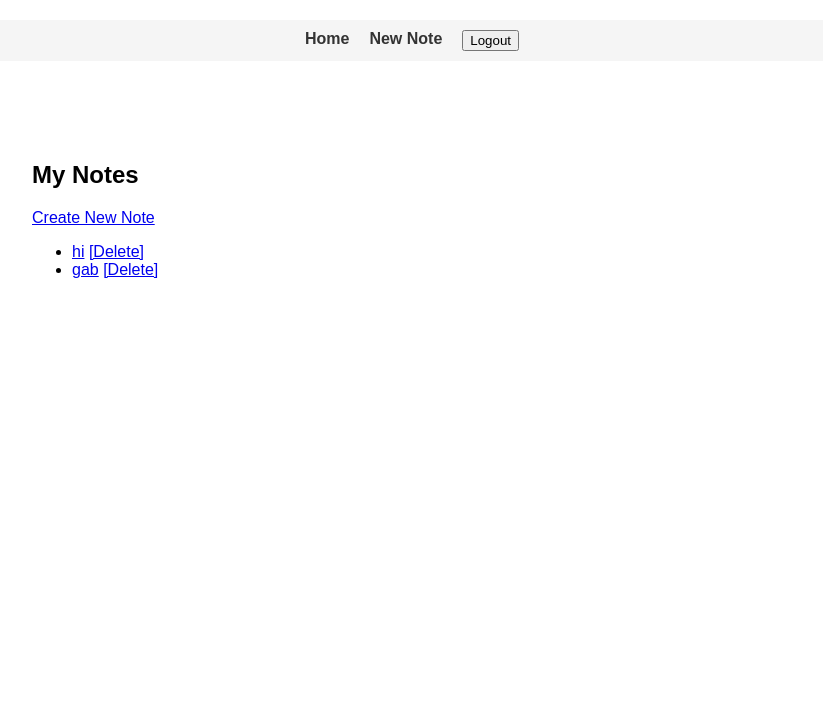
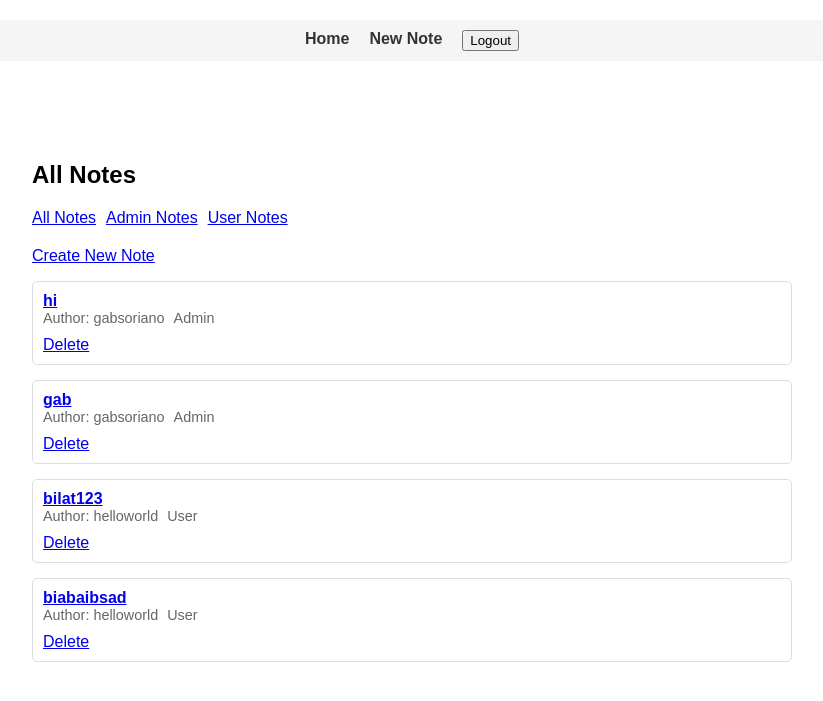
Before and after one commit to eligabsoriano/notes, a Django app: page / in a window 1280 px wide. Shown: the top 701 px of the page, without its empty margins (228-1051 px from the left). Run offline with Django 5.2, Linux system fonts and the light colour scheme; a user stored in the database is signed in; data comes from the database, SQL or seed files in the repository.

Commit message:
Add superuser role support and note filtering in note management
- Implemented custom permissions for superusers to view all notes
- Added filtering by user type for enhanced note management
- Updated note list template to display user roles
- Integrated dynamic filtering buttons for user type
- Enhanced note update/delete functionality for superuser access

```diff
--- a/notes/views.py
+++ b/notes/views.py
@@ -1,18 +1,47 @@
 from django.shortcuts import render, redirect, get_object_or_404
-from django.contrib.auth.decorators import login_required
+from django.contrib.auth.decorators import login_required, user_passes_test
 from rest_framework import viewsets
-from rest_framework.permissions import IsAuthenticated
+from rest_framework.permissions import IsAuthenticated, BasePermission
 from .models import Note
 from .forms import NoteForm
 from .serializers import NoteSerializer
+from django.contrib.auth.models import User
+
+# Custom permission class to check if user is a superuser
+class IsSuperUser(BasePermission):
+    def has_permission(self, request, view):
+        return request.user.is_superuser
 
 @login_required
 def note_list(request):
-    notes = Note.objects.filter(author=request.user)
-    return render(request, 'notes/note_list.html', {'notes': notes})
+    # If user is superuser, show all notes from all users
+    # Otherwise, show only the user's own notes
+    if request.user.is_superuser:
+        # Get filter parameter from request
+        filter_type = request.GET.get('filter', 'all')
+
+        if filter_type == 'superusers':
+            # Get all superusers
+            superusers = User.objects.filter(is_superuser=True)
+            notes = Note.objects.filter(author__in=superusers)
+        elif filter_type == 'regular_users':
+            # Get all regular users
+            regular_users = User.objects.filter(is_superuser=False)
+            notes = Note.objects.filter(author__in=regular_users)
+        else:
+            # Show all notes
+            notes = Note.objects.all()
+    else:
+        notes = Note.objects.filter(author=request.user)
+
+    return render(request, 'notes/note_list.html', {
+        'notes': notes,
+        'filter_type': request.GET.get('filter', 'all')
+    })
 
 @login_required
 def note_create(request):
+    # Allow any authenticated user to create notes
     if request.method == 'POST':
         form = NoteForm(request.POST, request.FILES)
         if form.is_valid():
@@ -26,7 +55,14 @@ def note_create(request):
 
 @login_required
 def note_update(request, pk):
-    note = get_object_or_404(Note, pk=pk, author=request.user)
+    # Get the note regardless of author (needed for superuser view)
+    note = get_object_or_404(Note, pk=pk)
+
+    # RBAC: Only the original author can update their notes
+    # Superusers cannot modify notes, they can only view and delete
+    if not request.user.is_superuser and note.author != request.user:
+        return redirect('note_list')
+
     if request.method == 'POST':
         form = NoteForm(request.POST, request.FILES, instance=note)
         if form.is_valid():
@@ -38,7 +74,13 @@ def note_update(request, pk):
 
 @login_required
 def note_delete(request, pk):
-    note = get_object_or_404(Note, pk=pk, author=request.user)
+    # Get the note regardless of author (needed for superuser view)
+    note = get_object_or_404(Note, pk=pk)
+
+    # RBAC: Both superusers and note authors can delete notes
+    if not request.user.is_superuser and note.author != request.user:
+        return redirect('note_list')
+
     if request.method == 'POST':
         note.delete()
         return redirect('note_list')
@@ -49,7 +91,18 @@ class NoteViewSet(viewsets.ModelViewSet):
     permission_classes = [IsAuthenticated]
 
     def get_queryset(self):
+        # Superusers can see all notes, regular users only see their own
+        if self.request.user.is_superuser:
+            return Note.objects.all()
         return Note.objects.filter(author=self.request.user)
 
     def perform_create(self, serializer):
+        # Automatically set the current user as the author
         serializer.save(author=self.request.user)
+
+    def get_permissions(self):
+        # Special permission handling for delete action
+        # Only superusers can delete notes through the API
+        if self.action in ['destroy']:
+            return [IsAuthenticated(), IsSuperUser()]
+        return [IsAuthenticated()]
--- a/templates/notes/note_list.html
+++ b/templates/notes/note_list.html
@@ -3,19 +3,66 @@
 
 {% block content %}
 <div class="container">
-    <h2>My Notes</h2>
-    <p><a href="{% url 'note_create' %}">Create New Note</a></p>
+    {# Dynamic title based on user role: "All Notes" for superusers, "My Notes" for regular users #}
+    <h2>{% if user.is_superuser %}All Notes{% else %}My Notes{% endif %}</h2>
+
+    {# Filter buttons for superusers #}
+    {% if user.is_superuser %}
+    <div class="filter-buttons" style="margin-bottom: 20px;">
+        <a href="{% url 'note_list' %}" class="btn {% if filter_type == 'all' %}btn-primary{% else %}btn-outline-primary{% endif %}">All Notes</a>
+        <a href="{% url 'note_list' %}?filter=superusers" class="btn {% if filter_type == 'superusers' %}btn-primary{% else %}btn-outline-primary{% endif %}">Admin Notes</a>
+        <a href="{% url 'note_list' %}?filter=regular_users" class="btn {% if filter_type == 'regular_users' %}btn-primary{% else %}btn-outline-primary{% endif %}">User Notes</a>
+    </div>
+    {% endif %}
+
+    <p><a href="{% url 'note_create' %}" class="btn btn-success">Create New Note</a></p>
+
     {% if notes %}
-        <ul>
-        {% for note in notes %}
-            <li>
-                <a href="{% url 'note_update' note.pk %}">{{ note.title }}</a>
-                <a href="{% url 'note_delete' note.pk %}">[Delete]</a>
-            </li>
-        {% endfor %}
-        </ul>
+        <div class="notes-list">
+            {% for note in notes %}
+                <div class="note-item" style="margin-bottom: 15px; padding: 10px; border: 1px solid #ddd; border-radius: 5px;">
+                    {# Note title with link to update #}
+                    <h4 style="margin: 0;">
+                        <a href="{% url 'note_update' note.pk %}">{{ note.title }}</a>
+                    </h4>
+
+                    {# Show author information only for superusers #}
+                    {% if user.is_superuser %}
+                        <div class="author-info" style="color: #666; font-size: 0.9em;">
+                            Author: {{ note.author.username }}
+                            {% if note.author.is_superuser %}
+                                <span class="badge bg-primary">Admin</span>
+                            {% else %}
+                                <span class="badge bg-secondary">User</span>
+                            {% endif %}
+                        </div>
+                    {% endif %}
+
+                    {# Delete link available for both superusers and note authors #}
+                    <div style="margin-top: 10px;">
+                        <a href="{% url 'note_delete' note.pk %}" class="btn btn-danger btn-sm">Delete</a>
+                    </div>
+                </div>
+            {% endfor %}
+        </div>
     {% else %}
         <p>No notes yet.</p>
     {% endif %}
 </div>
+
+<style>
+    .filter-buttons {
+        display: flex;
+        gap: 10px;
+    }
+    .note-item {
+        transition: all 0.3s ease;
+    }
+    .note-item:hover {
+        box-shadow: 0 2px 5px rgba(0,0,0,0.1);
+    }
+    .badge {
+        margin-left: 5px;
+    }
+</style>
 {% endblock %}
```
